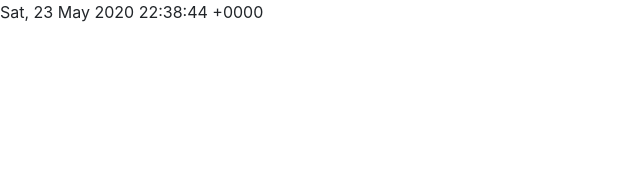
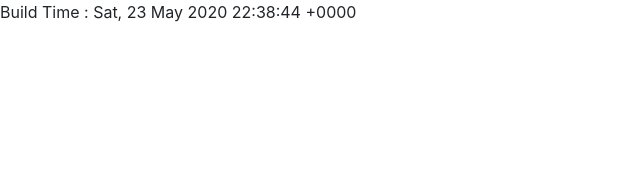
Before and after one commit to jdwilson85/startPage, a Jekyll site: the page built from index.md, in a window 1280 px wide. Shown: the top 195 px of the page, without its empty margins (0-640 px from the left). Built offline with Jekyll 4.4.1, drawn with Linux system fonts in a browser that asks for light colours; nearby versions of some CDN libraries.

Commit message:
update footer

```diff
--- a/_includes/footer.html
+++ b/_includes/footer.html
@@ -1,5 +1,7 @@
-<footer>
-        {{ site.time | date_to_rfc822 }}
+<footer class=class="mastfoot mt-auto">
+        <div class="inner">
+       Build Time : {{ site.time | date_to_rfc822 }}
+        </div>
 </footer>
 
 <script defer src="https://use.fontawesome.com/releases/v5.13.0/js/all.js" integrity="sha384-SlE991lGASHoBfWbelyBPLsUlwY1GwNDJo3jSJO04KZ33K2bwfV9YBauFfnzvynJ" crossorigin="anonymous"></script>
```
